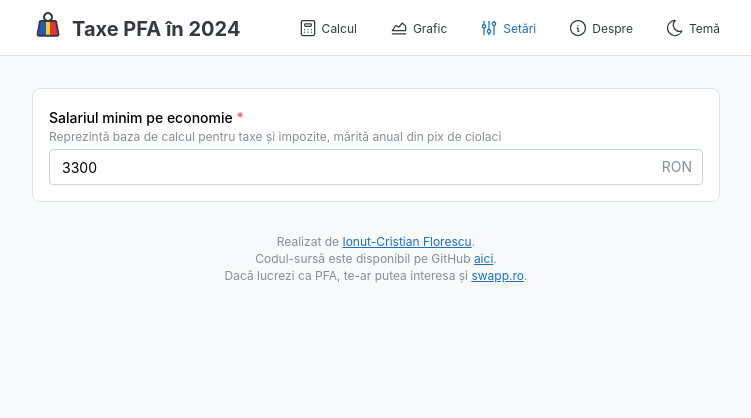
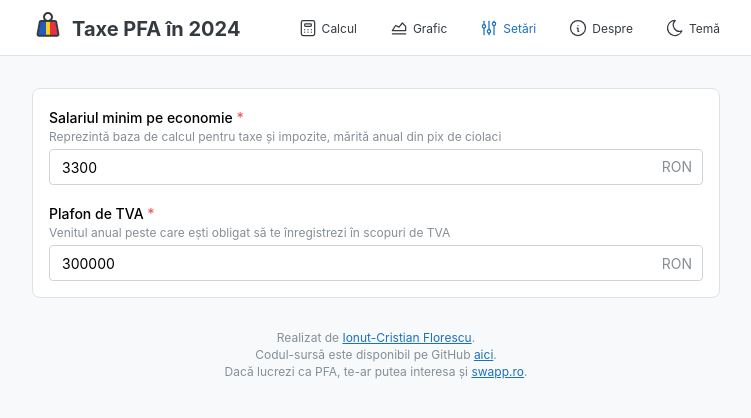
Before and after one commit to taxepfa/taxepfa.github.io, a Next.js app: page /setari in a window 1280 px wide. Shown: the top 418 px of the page, without its empty margins (264-1015 px from the left). Built offline with nearby package versions, Linux system fonts and the light colour scheme.

Commit message:
Move VAT threshold to state

```diff
--- a/app/page.tsx
+++ b/app/page.tsx
@@ -5,7 +5,7 @@ import { useSnapshot } from 'valtio';
 import { FootNotes } from '~/components/FootNotes';
 import { InputCard } from '~/components/InputCard';
 import { Page } from '~/components/Page';
-import { BASE_CURRENCY, NEXT_YEAR, VAT_THRESHOLD } from '~/lib/config';
+import { BASE_CURRENCY, NEXT_YEAR } from '~/lib/config';
 import { formatAsBaseCurrency, formatAsPercentage } from '~/lib/format';
 import { state } from '~/lib/state';
 import { useTaxesCalculator } from '~/lib/taxes';
@@ -25,7 +25,7 @@ export default function HomePage() {
     exchangeRatesLoading,
   } = useTaxesCalculator(snap);
 
-  const grossIncomeOverVATThreshold = grossIncome !== undefined && grossIncome > VAT_THRESHOLD;
+  const grossIncomeOverVATThreshold = grossIncome !== undefined && grossIncome > snap.vatThreshold;
   const totalTaxPercentageOver100 = !!totalTaxPercentage && totalTaxPercentage > 100;
   const color = totalTaxPercentage
     ? totalTaxPercentage > 100
--- a/app/setari/page.tsx
+++ b/app/setari/page.tsx
@@ -1,6 +1,6 @@
 'use client';
 
-import { Card, NumberInput, Text } from '@mantine/core';
+import { Card, NumberInput, Stack, Text } from '@mantine/core';
 import { useSnapshot } from 'valtio';
 import { Page } from '~/components/Page';
 import { BASE_CURRENCY } from '~/lib/config';
@@ -12,6 +12,7 @@ export default function SettingsPage() {
   return (
     <Page>
       <Card p="md" withBorder radius="md">
+        <Stack gap="md">
           <NumberInput
             hideControls
             required
@@ -27,8 +28,26 @@ export default function SettingsPage() {
             }
             value={snap.minimumWage}
             onChange={(val) => (state.minimumWage = val = '' ? 0 : Number(val))}
-          error={snap.income <= 0 ? 'Scrie o valoare pozitivă' : null}
+            error={snap.vatThreshold <= 0 ? 'Scrie o valoare pozitivă' : null}
           />
+          <NumberInput
+            hideControls
+            required
+            min={0}
+            label="Plafon de TVA"
+            description="Venitul anual peste care ești obligat să te înregistrezi în scopuri de TVA"
+            rightSectionWidth={50}
+            rightSectionPointerEvents="none"
+            rightSection={
+              <Text c="dimmed" fz="sm" w="100%" pr="xs" ta="right">
+                {BASE_CURRENCY}
+              </Text>
+            }
+            value={snap.vatThreshold}
+            onChange={(val) => (state.vatThreshold = val = '' ? 0 : Number(val))}
+            error={snap.vatThreshold <= 0 ? 'Scrie o valoare pozitivă' : null}
+          />
+        </Stack>
       </Card>
     </Page>
   );
--- a/lib/config.ts
+++ b/lib/config.ts
@@ -9,7 +9,6 @@ export const HEALTH_PERCENTAGE = 0.1;
 export const INCOME_TAX_PERCENTAGE = 0.1;
 export const BASE_CURRENCY = 'RON';
 export const CURRENCIES = [BASE_CURRENCY, 'EUR', 'USD', 'GBP', 'CHF', 'CAD', 'AUD'];
-export const VAT_THRESHOLD = 300_000;
 export const EXCHANGE_RATES_RELOAD_INTERVAL = 3_600_000;
 
 export type IncomeInterval = 'hourly' | 'daily' | 'monthly' | 'yearly';
--- a/lib/state.ts
+++ b/lib/state.ts
@@ -5,26 +5,28 @@ export type State = {
   income: number;
   incomeCurrency: string;
   incomeInterval: IncomeInterval;
-  minimumWage: number;
   workingHoursPerWeek: number;
   workingDaysPerWeek: number;
   vacationWeeksPerYear: number;
   deductibleExpenses: number;
   deductibleExpensesCurrency: string;
   deductibleExpensesInterval: DeductibleExpensesInterval;
+  minimumWage: number;
+  vatThreshold: number;
 };
 
 export const initialState: State = {
   income: 12000,
   incomeCurrency: BASE_CURRENCY,
   incomeInterval: 'monthly',
-  minimumWage: 3300,
   workingHoursPerWeek: 40,
   workingDaysPerWeek: 5,
   vacationWeeksPerYear: 4,
   deductibleExpenses: 0,
   deductibleExpensesCurrency: BASE_CURRENCY,
   deductibleExpensesInterval: 'monthly',
+  minimumWage: 3_300,
+  vatThreshold: 300_000,
 };
 
 export const state = proxy<State>(initialState);
--- a/lib/taxes.ts
+++ b/lib/taxes.ts
@@ -4,7 +4,6 @@ import {
   HEALTH_PERCENTAGE,
   INCOME_TAX_PERCENTAGE,
   PENSION_PERCENTAGE,
-  VAT_THRESHOLD,
   WEEKS_PER_MONTH,
   WEEKS_PER_YEAR,
 } from './config';
@@ -18,10 +17,11 @@ export function calculateTaxes({
   deductibleExpenses,
   deductibleExpensesCurrency,
   deductibleExpensesInterval,
-  minimumWage,
   workingHoursPerWeek,
   workingDaysPerWeek,
   vacationWeeksPerYear,
+  minimumWage,
+  vatThreshold,
   exchangeRates,
 }: State & { exchangeRates: ExchangeRates | undefined }) {
   if (
@@ -67,7 +67,7 @@ export function calculateTaxes({
 
   return {
     grossIncome,
-    grossIncomeOverVATThreshold: grossIncome > VAT_THRESHOLD,
+    grossIncomeOverVATThreshold: grossIncome > vatThreshold,
     totalTaxAmount,
     totalTaxPercentage,
     pensionTaxAmount,
```
Lines whose indentation alone changed are shown as unchanged.
